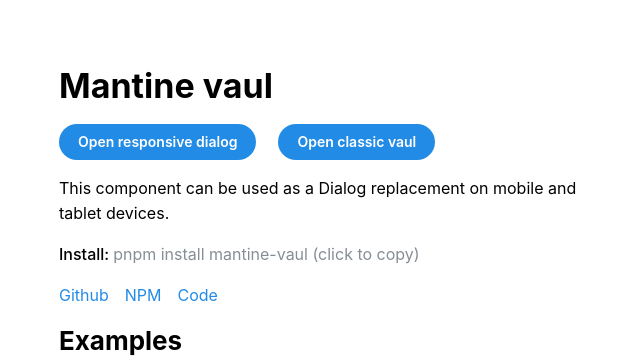
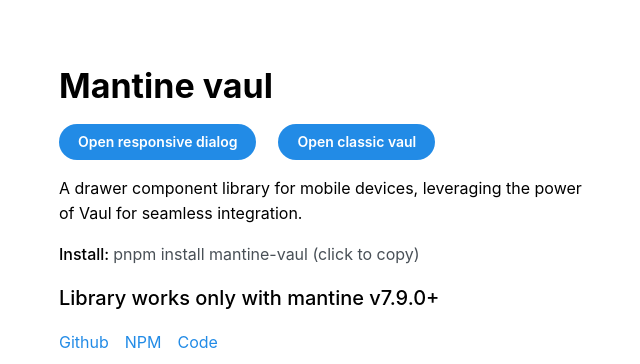
Before and after one commit to AndrejNemec/mantine-vaul, a React (Vite) app: page / in a window 1280 px wide. Shown: the top 364 px of the page, without its empty margins (313-953 px from the left). Built offline with nearby package versions, Linux system fonts and the light colour scheme.

Commit message:
feat: cosmetics

```diff
--- a/src/dev/App.tsx
+++ b/src/dev/App.tsx
@@ -1,4 +1,4 @@
-import { Anchor, Box, Button, CopyButton, Group, Modal, ScrollArea, Stack, Text, TextInput, Title } from '@mantine/core'
+import { Anchor, Box, Button, CopyButton, Group, Modal, ScrollArea, Stack, Text, TextInput, Title, Tooltip } from '@mantine/core'
 import { useState } from 'react'
 import { ResponsiveDialog, Vaul } from '../lib'
 import { CodeHighlight } from '@mantine/code-highlight'
@@ -205,18 +205,23 @@
                 </Modal>
 
                 <Text>
-                    This component can be used as a Dialog replacement on mobile and tablet devices.
+                    A drawer component library for mobile devices, leveraging the power of Vaul for seamless integration.
                 </Text>
                 <Text fw={500}>
                     Install:
                     <CopyButton value='pnpm install mantine-vaul'>
                         {({ copy, copied }) => (
-                            <Text style={{ cursor: 'pointer' }} onClick={copy} ml='4px' fw={400} span c={copied ? 'blue' : 'gray'}>
-                                pnpm install mantine-vaul
-                                (click to copy)
-                            </Text>
+                            <Tooltip label='Copied' opened={copied}>
+                                <Text style={{ cursor: 'pointer' }} onClick={copy} ml='4px' fw={400} span c={copied ? 'blue' : 'gray.7'}>
+                                    pnpm install mantine-vaul
+                                    (click to copy)
+                                </Text>
+                            </Tooltip>
                         )}
                     </CopyButton>
+                </Text>
+                <Text fw={500} fz='xl'>
+                    Library works only with mantine v7.9.0+
                 </Text>
                 <Group>
                     <Anchor href='https://github.com/AndrejNemec/mantine-vaul/tree/main' target='_blank' rel='noopener'>
```
Also changed, not shown: 1 other file (tests, documents, lock files or other folders).
